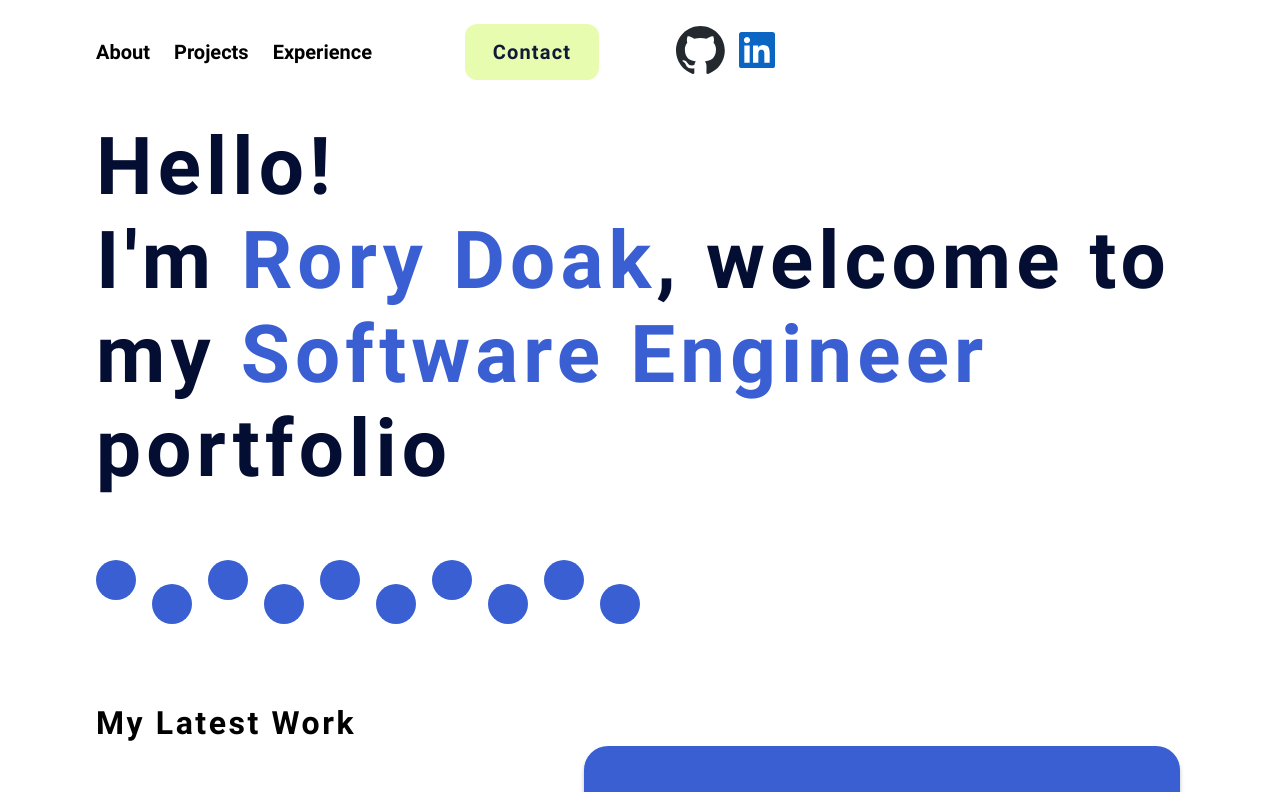
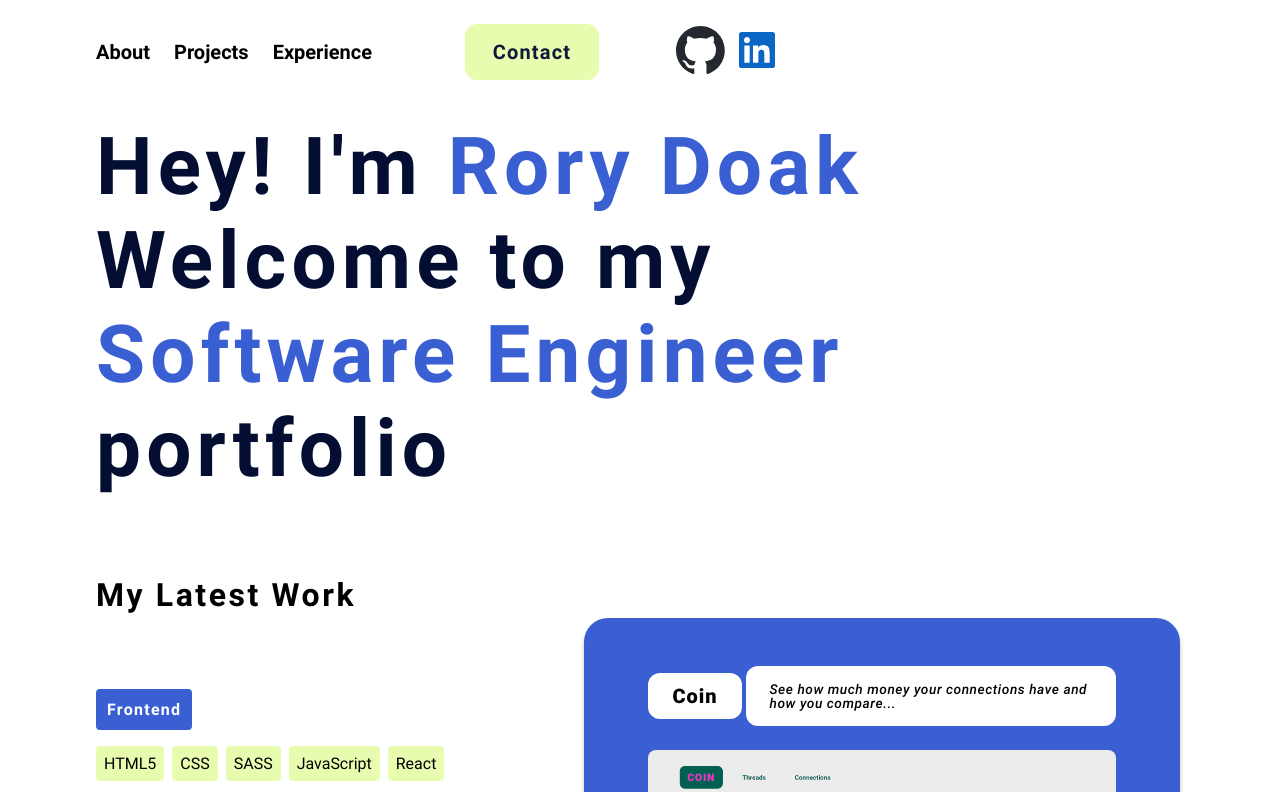
Before and after one commit to RODO94/rory-doak-portfolio, a React (Vite) app: page / in a window 1280 px wide. Shown: the top 792 px of the page. Built offline with nearby package versions, Linux system fonts and the light colour scheme.

Commit message:
add hero title fade in and remove circle animation

```diff
--- a/src/components/Hero/Hero.jsx
+++ b/src/components/Hero/Hero.jsx
@@ -1,66 +1,23 @@
-import { useEffect } from "react";
 import "./Hero.scss";
 import { useState } from "react";
-import CircleTop from "../CircleTop/CircleTop";
-import CircleBottom from "../CircleBottom/CircleBottom";
 
 export default function Hero() {
-  const [screenWidth, setScreenWidth] = useState(screen.width);
-  const [circleArray, setCircleArray] = useState([]);
-
-  const circleBottom = <span className="hero__wave"></span>;
-  const circleTop = <span className="hero__wave hero__wave-top"></span>;
-  const circleFn = (screenWidth) => {
-    let numberOfCircles = Math.floor((screenWidth - 12 * 16) / (3.5 * 16) - 1);
-    let circleNumber = [];
-    for (let i = 0; i < numberOfCircles + 1; i++) {
-      console.log(i);
-      if (i === 0 || i % 2 === 0) {
-        console.log("circleTop");
-        circleNumber.push(0);
-      } else {
-        console.log("circlebottom");
-        circleNumber.push(1);
-      }
-    }
-    return setCircleArray(circleNumber);
-  };
-
-  useEffect(() => {
-    window.addEventListener("resize", () => {
-      setScreenWidth(screen.width);
-    });
-  });
-
-  useEffect(() => {
-    circleFn(screenWidth);
-    console.log(screen.width);
-  }, [screenWidth]);
-
-  console.log(screenWidth);
-  console.log(circleArray);
   return (
     <section className="hero">
       <div className="hero__wrap">
-        <h1 className="hero__title">
-          Hello!
-          <br /> I'm{" "}
-          <span className="hero__title hero__title--emphasis">Rory Doak</span>,
-          welcome to my{" "}
-          <span className="hero__title hero__title--emphasis">
-            Software Engineer
-          </span>{" "}
-          portfolio
-        </h1>
-        <div className="hero__border">
-          {circleArray.map((circle, index) => {
-            if (circle === 0) {
-              return <CircleTop key={index} />;
-            } else {
-              return <CircleBottom key={index} />;
-            }
-          })}
-        </div>
+        <span className="hero__title hero__title--first">
+          Hey!<span className="hero__title hero__title--second"> I'm</span>
+          <span className="hero__title hero__title--emphasis hero__title--second">
+            {" "}
+            Rory Doak
+          </span>
+        </span>
+        <span className="hero__title hero__title--third"> Welcome to my </span>
+        <span className="hero__title hero__title--emphasis hero__title--second">
+          Software Engineer
+        </span>{" "}
+        <span className="hero__title hero__title--third"> portfolio </span>
+        <div className="hero__border"></div>
       </div>
     </section>
   );
--- a/src/components/Hero/Hero.scss
+++ b/src/components/Hero/Hero.scss
@@ -1,3 +1,23 @@
+@keyframes fadeIn {
+  0% {
+    opacity: 0;
+  }
+  100% {
+    opacity: 100;
+  }
+}
+
+@keyframes slowFadeIn {
+  0% {
+    opacity: 0;
+  }
+  50% {
+    opacity: 0;
+  }
+  100% {
+    opacity: 100;
+  }
+}
 .hero {
   display: flex;
   padding: 0rem 6rem 3rem 6rem;
@@ -10,7 +30,6 @@
     flex-direction: column;
     justify-content: center;
     align-items: flex-start;
-    gap: 4rem;
     align-self: stretch;
     margin-bottom: 2rem;
   }
@@ -24,6 +43,16 @@
     color: #040e33;
     &--emphasis {
       color: #395fd3;
+    }
+    &--first {
+      animation: fadeIn 3s;
+    }
+    &--second {
+      animation-name: slowFadeIn;
+      animation-duration: 2s;
+    }
+    &--third {
+      animation: slowFadeIn 5s;
     }
   }
   &__border {
```
